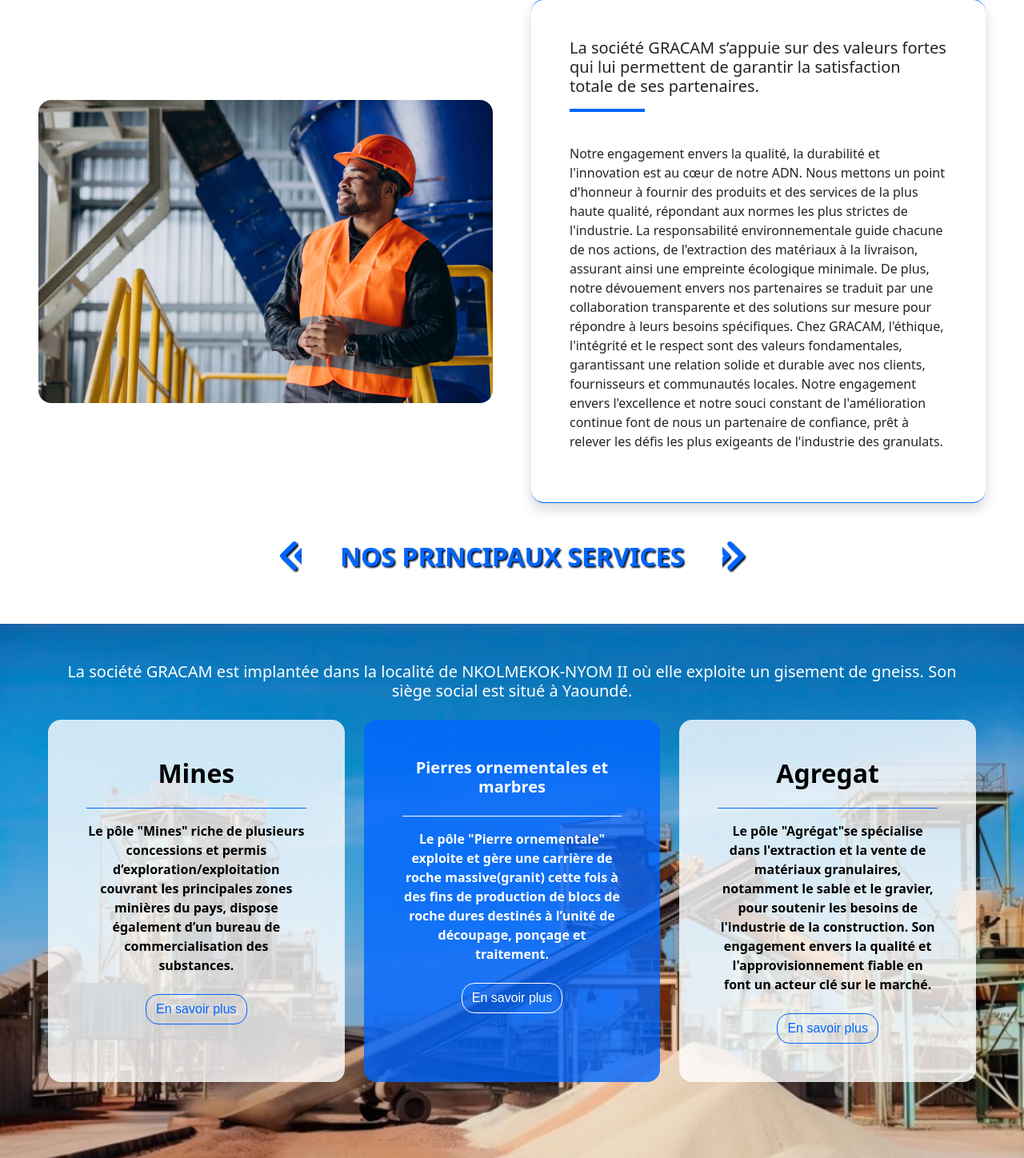
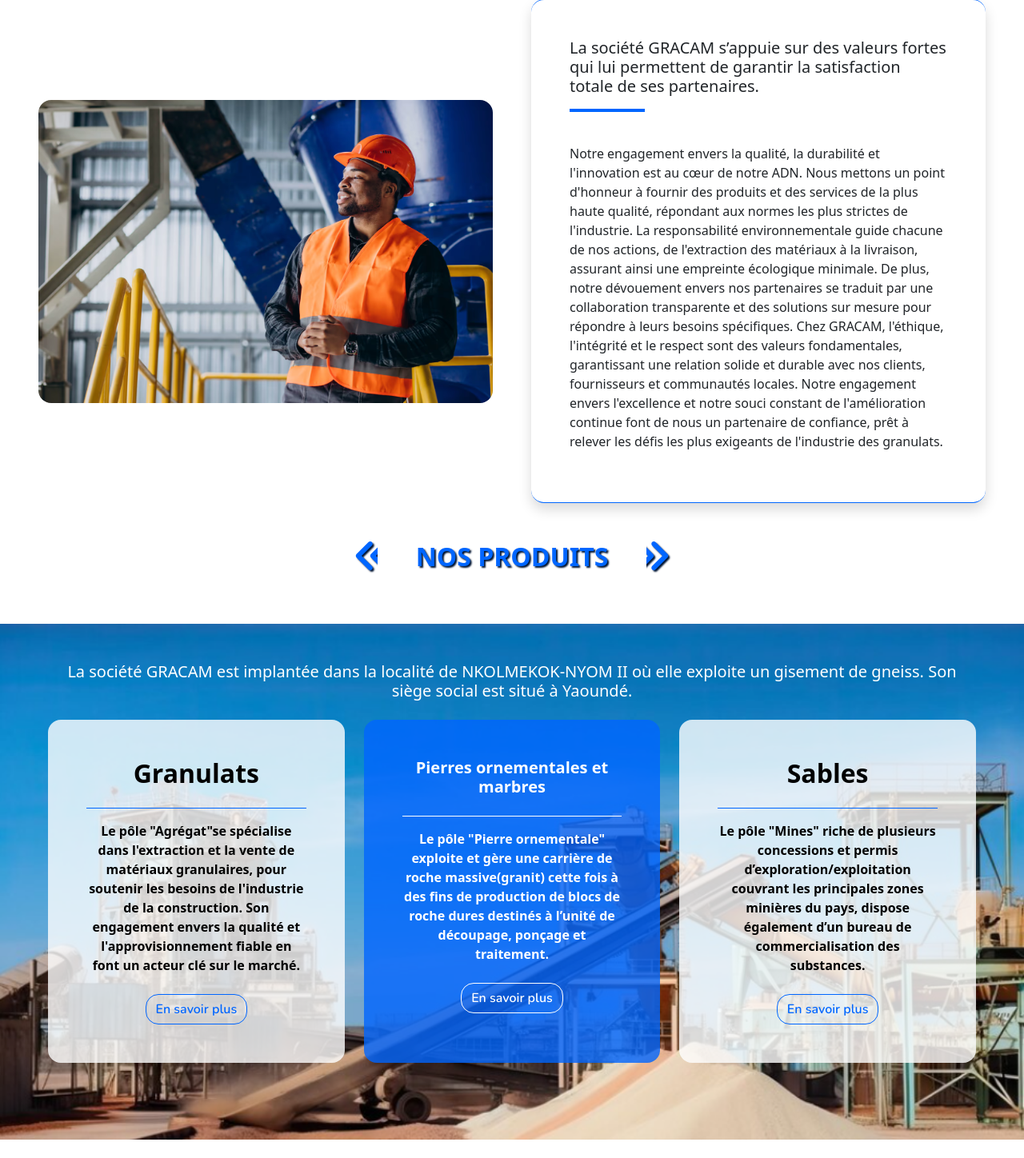
Before and after one commit to euclidessoft/gracamfinal, a Symfony app: template templates/site/accueil.html.twig in a window 1280 px wide. Shown: the part 1479-2927 px from the top of the page at 80% size. Run offline with Twig, Linux system fonts and the light colour scheme; the template is opened without the code that fills it, so the values that code supplies are empty; some libraries are stand-ins or nearby versions.

Commit message:
"25-10-2023_11-20"

```diff
--- a/public/css/style.css
+++ b/public/css/style.css
@@ -1,5 +1,5 @@
 @import url('https://fonts.googleapis.com/css?family=Heebo:wght@400;500;600');
-@import url('https://fonts.googleapis.com/css?amily=Nunito:wght@600;700;800&display=swap');
+@import url('https://fonts.googleapis.com/css?family=Nunito:wght@600;700;800&display=swap');
 
 :root {
     --primaire: #0066ff;
@@ -47,7 +47,7 @@ body {
 }
 
 .logo {
-    height: 70px;
+    height: 50px;
     width: auto;
     padding: 0;
 }
@@ -57,18 +57,19 @@ body {
     top: calc(100%);
 }
 
-/*.cc-navbar .nav-link {
+.cc-navbar .nav-link {
     border-bottom: 1px solid transparent;
     transition: padding-bottom 0.4s ease-in-out, border-color 0.3s ease;
-    color: var(--noir);
+    color: var(--primaire);
     font-size: 18px;
-}*/
+    padding: 24px 20px;
+}
 
-/*.cc-navbar .nav-link:hover {
+.cc-navbar .nav-link:hover {
     color: var(--primaire);
     border-bottom: 5px solid var(--primaire);
     padding-bottom: 1rem;
-}*/
+}
 
 .footer:hover {
 
@@ -83,23 +84,23 @@ body {
     /*position: fixed;*/
 }
 
-.cc-navbar li {
+.cc-navbar a {
     padding: 14px;
     transition: all ease-in-out 0.5s;
 }
 
-.cc-navbar li .nav-link {
+.cc-navbar a .nav-link {
     border-bottom: 1px solid transparent;
     transition: padding-bottom 0.4s ease-in-out, border-color 0.3s ease;
     color: var(--noir);
     font-size: 18px;
 }
 
-.cc-navbar li {
+.cc-navbar a {
     border-bottom: 5px solid transparent;
 }
 
-.cc-navbar li:hover {
+.cc-navbar .nav-item a:hover {
     color: var(--primaire);
     border-bottom: 5px solid var(--primaire);
 }
--- a/templates/layout.html.twig
+++ b/templates/layout.html.twig
@@ -40,7 +40,7 @@
                     <a href="{{ path('Motdupresident') }}" class="dropdown-item {% block mot_du_president %} {% endblock %}">{{ "Mot du président"|trans }}</a>
                 </div>
             </div>
-            <a href="{{ path('Produits') }}" class="nav-item nav-link {% block produit %} {% endblock %}">{{ "Produits"|trans }}</a>
+            <a href="{{ path('Produits') }}" class="nav-item nav-link {% block produits %} {% endblock %}">{{ "Produits"|trans }}</a>
 
             <a href="{{ path('Carriere') }}" class="nav-item nav-link {% block carriere %} {% endblock %}">{{ "Carrière"|trans }}</a>
             <a href="{{ path('Gallery') }}" class="nav-item nav-link {% block gallerie %} {% endblock %}">{{ "Galerie"|trans}}</a>
--- a/templates/site/accueil.html.twig
+++ b/templates/site/accueil.html.twig
@@ -206,7 +206,7 @@
     </div>
     <div class="text-center  wow fadeInUp" data-wow-delay="0.1s">
         <h2 class="section-title bg-white text-center text-bleu px-3 mb-5">
-            {{ "NOS PRINCIPAUX SERVICES"|trans }}
+            {{ "NOS PRODUITS"|trans }}
         </h2>
 
     </div>
@@ -225,28 +225,32 @@
 
 
                 </div>
-                <div class="col-lg-4 col-md-12 mt-3 ">
+                <div class="col-lg-4 col-md-12 mt-3">
                     <div class="bloc-blanc rounded-4 p-5 text-center h-100">
                         <div class="bloc-header-orange">
+
                             <h2>
                                 <strong>
-                                    Mines
+                                    Granulats
                                 </strong>
                             </h2>
+
                         </div>
 
                         <p class="mt-3">
                             <strong>
-                            Le pôle "Mines" riche de plusieurs concessions et permis d’exploration/exploitation
-                            couvrant les principales zones minières du pays, dispose également d’un bureau de
-                            commercialisation des substances.
+                                Le pôle "Agrégat"se spécialise dans l'extraction et la vente de matériaux granulaires, pour soutenir les besoins de l'industrie de la construction. Son
+                                engagement envers la qualité et l'approvisionnement fiable en font un acteur clé sur le
+                                marché.
                             </strong>
                         </p>
 
 
-                        <a class="btn btn-order rounded-4 mt-2" href="{{ path('Mines') }}">En savoir plus</a>
+
+                        <a class="btn btn-order rounded-4 mt-2" href="{{ path('Agregat') }}">En savoir plus</a>
                     </div>
                 </div>
+
                 <div class="col-lg-4 col-md-12 mt-3">
                     <div class="bloc rounded-4 p-5 text-center h-100">
                         <div class="bloc-header">
@@ -272,33 +276,29 @@
                             savoir plus</a>
                     </div>
                 </div>
-                <div class="col-lg-4 col-md-12 mt-3">
+                <div class="col-lg-4 col-md-12 mt-3 ">
                     <div class="bloc-blanc rounded-4 p-5 text-center h-100">
                         <div class="bloc-header-orange">
-
                             <h2>
                                 <strong>
-                                Agregat
+                                    Sables
                                 </strong>
                             </h2>
-
                         </div>
 
                         <p class="mt-3">
                             <strong>
-                            Le pôle "Agrégat"se spécialise dans l'extraction et la vente de matériaux granulaires,
-                            notamment le sable
-                            et le gravier, pour soutenir les besoins de l'industrie de la construction. Son
-                            engagement envers la qualité et l'approvisionnement fiable en font un acteur clé sur le
-                            marché.
+                                Le pôle "Mines" riche de plusieurs concessions et permis d’exploration/exploitation
+                                couvrant les principales zones minières du pays, dispose également d’un bureau de
+                                commercialisation des substances.
                             </strong>
                         </p>
 
 
-
-                        <a class="btn btn-order rounded-4 mt-2" href="{{ path('Agregat') }}">En savoir plus</a>
+                        <a class="btn btn-order rounded-4 mt-2" href="{{ path('Mines') }}">En savoir plus</a>
                     </div>
                 </div>
+
             </div>
 
 
@@ -306,7 +306,7 @@
     </div>
     <div class="text-center  wow fadeInUp" data-wow-delay="0.1s">
         <h2 class="section-title bg-white text-center text-bleu px-3  mt-5">
-            {{ "NOS PRODUITS"|trans }}
+            {{ "NOS SERVICES"|trans }}
         </h2>
 
     </div>
```
Also changed, not shown: public/js/main.js (+6 -4 lines), 2 other files.
